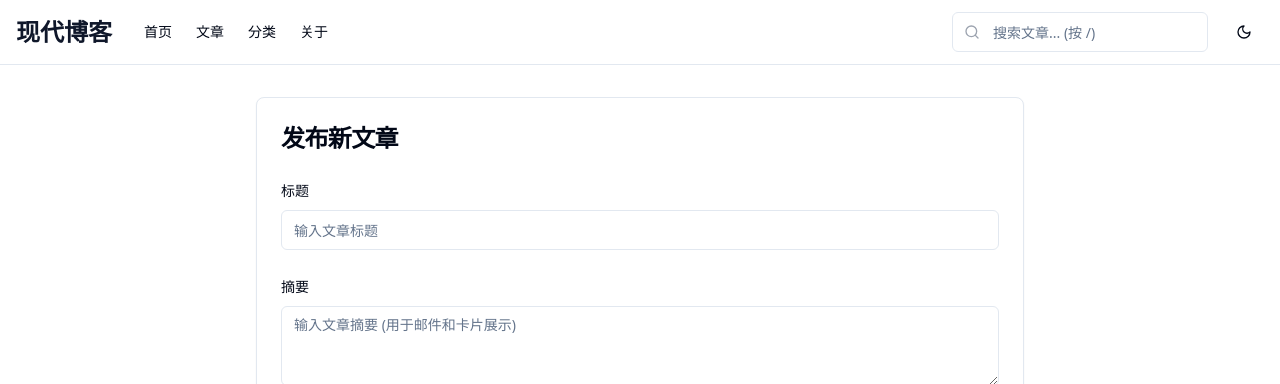
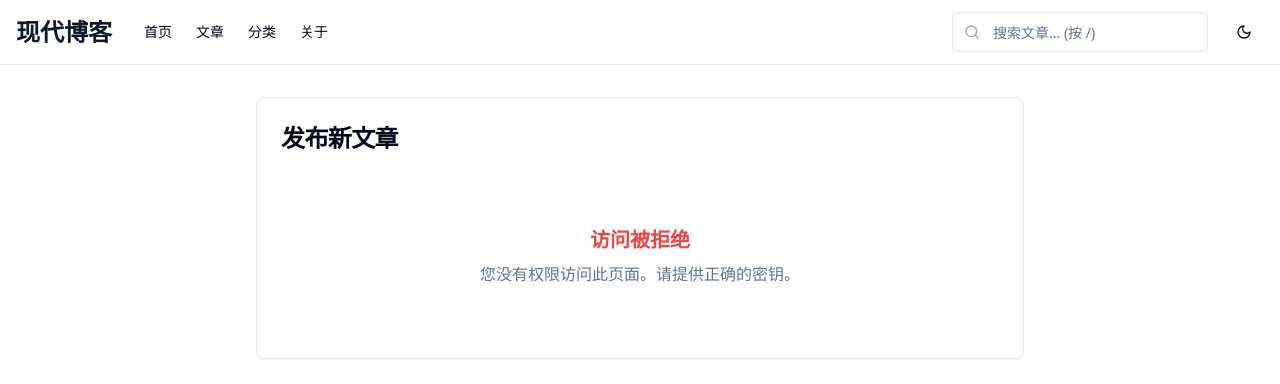
Before and after one commit to abcdqwerxsa/dyad_blog, a React (Vite) app: page /new-post in a window 1280 px wide. Shown: the top 384 px of the page. Built offline with nearby package versions, Linux system fonts and the light colour scheme; no server answers.

Commit message:
[dyad] 为文章发布页面添加临时密钥保护 - wrote 1 file(s)

```diff
--- a/src/pages/NewPost.tsx
+++ b/src/pages/NewPost.tsx
@@ -10,7 +10,7 @@ import { zodResolver } from "@hookform/resolvers/zod";
 import * as z from "zod";
 import { supabase } from "@/integrations/supabase/client";
 import { showSuccess, showError } from "@/utils/toast";
-import { useNavigate } from "react-router-dom";
+import { useNavigate, useSearchParams } from "react-router-dom";
 
 const postSchema = z.object({
   title: z.string().min(5, "标题至少需要 5 个字符"),
@@ -20,8 +20,13 @@ const postSchema = z.object({
 
 type PostFormValues = z.infer<typeof postSchema>;
 
+// 临时密钥，用于在未实现完整认证前保护路由
+const ADMIN_SECRET_KEY = import.meta.env.VITE_ADMIN_SECRET_KEY;
+
 const NewPost = () => {
   const navigate = useNavigate();
+  const [searchParams] = useSearchParams();
+  const accessKey = searchParams.get('key');
 
   const form = useForm<PostFormValues>({
     resolver: zodResolver(postSchema),
@@ -63,6 +68,8 @@ const NewPost = () => {
     }
   };
 
+  const isAuthorized = accessKey === ADMIN_SECRET_KEY && ADMIN_SECRET_KEY;
+
   return (
     <div className="min-h-screen bg-background flex flex-col">
       <Header />
@@ -73,6 +80,12 @@ const NewPost = () => {
             <CardTitle className="text-2xl">发布新文章</CardTitle>
           </CardHeader>
           <CardContent>
+            {!isAuthorized ? (
+              <div className="text-center py-12">
+                <h2 className="text-xl font-semibold text-destructive">访问被拒绝</h2>
+                <p className="text-muted-foreground mt-2">您没有权限访问此页面。请提供正确的密钥。</p>
+              </div>
+            ) : (
               <Form {...form}>
                 <form onSubmit={form.handleSubmit(onSubmit)} className="space-y-6">
                   <FormField
@@ -119,6 +132,7 @@ const NewPost = () => {
                   </Button>
                 </form>
               </Form>
+            )}
           </CardContent>
         </Card>
       </main>
```
Lines whose indentation alone changed are shown as unchanged.
